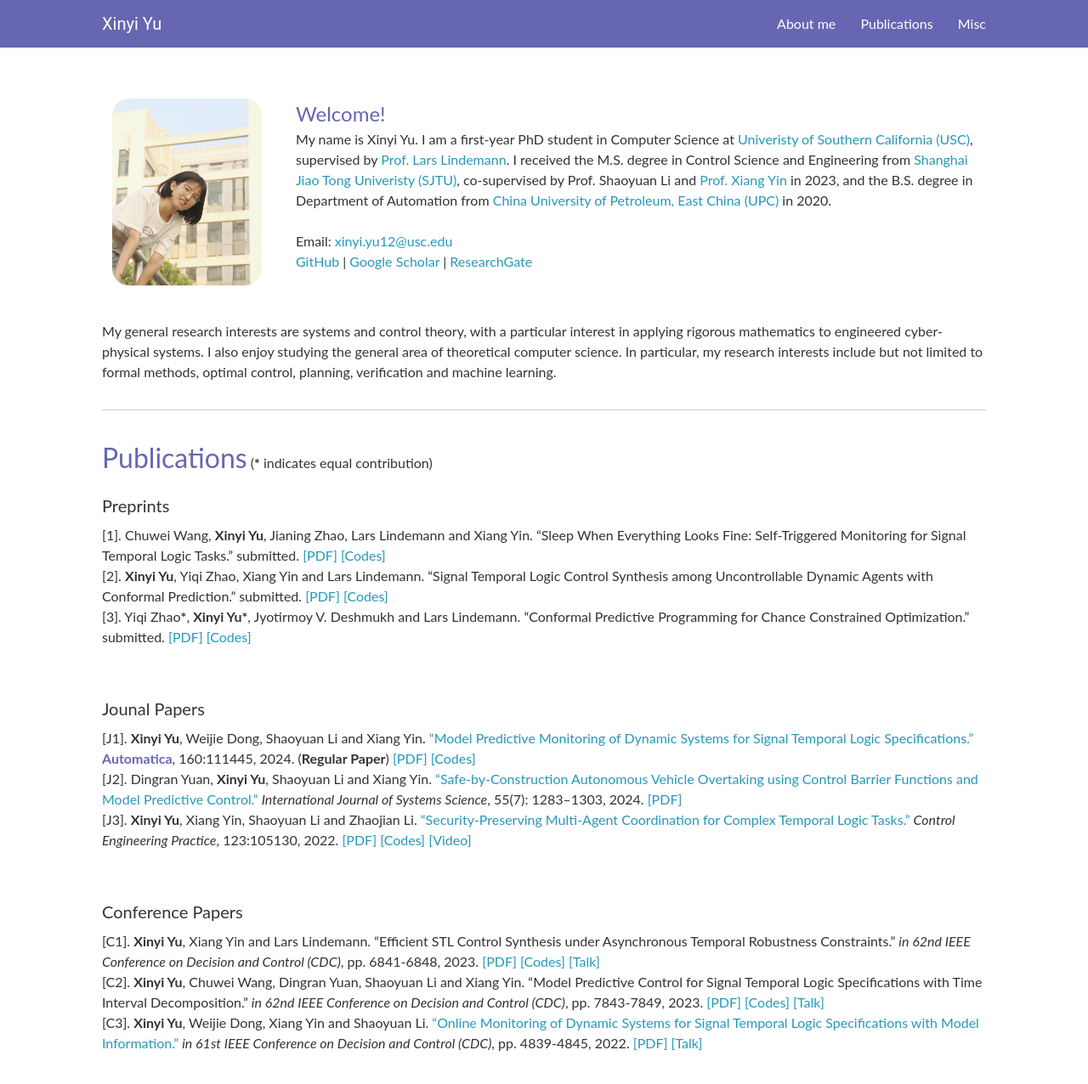
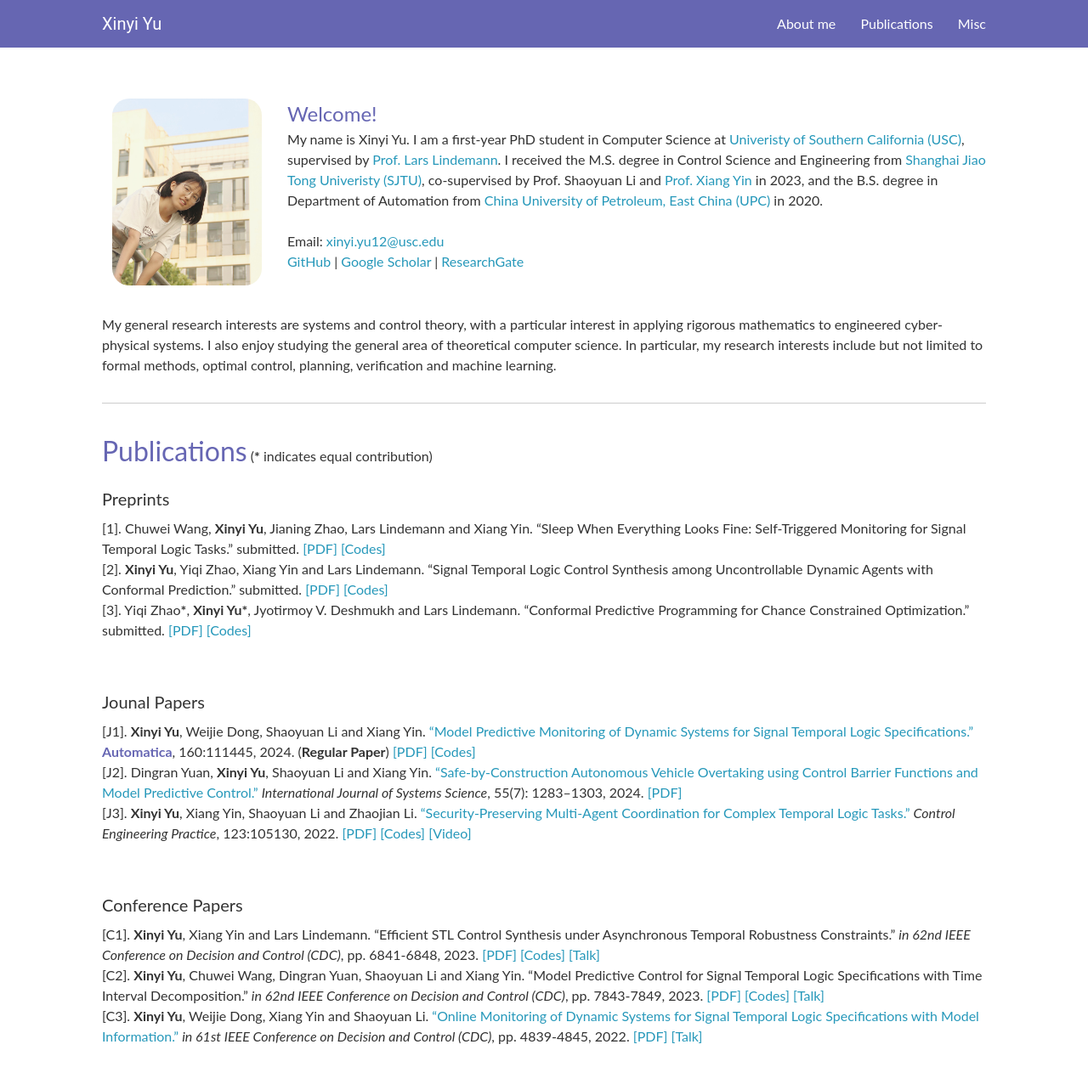
Before and after one commit to Xinyi-Yu/xinyi-yu.github.io, a Jekyll site: the page built from main.md, in a window 1280 px wide and 1356 px high. Shown: the top 1276 px of the window at 85% size. Built offline with Jekyll 4.4.1, drawn with Linux system fonts in a browser that asks for light colours; comment, search, counter and statistics services are not loaded.

Commit message:
change width

```diff
--- a/_sass/_profile.scss
+++ b/_sass/_profile.scss
@@ -1,8 +1,8 @@
 .logo {
     float: left;
-    margin-right: 40px;
+    margin-right: 30px;
     margin-left: -20px;
-    margin-bottom: 18px;
+    margin-bottom: 10px;
     border-radius: 20px;      // rounded rectangle
     height: 220px;
 }
```
Also changed, not shown: 1 other file.
